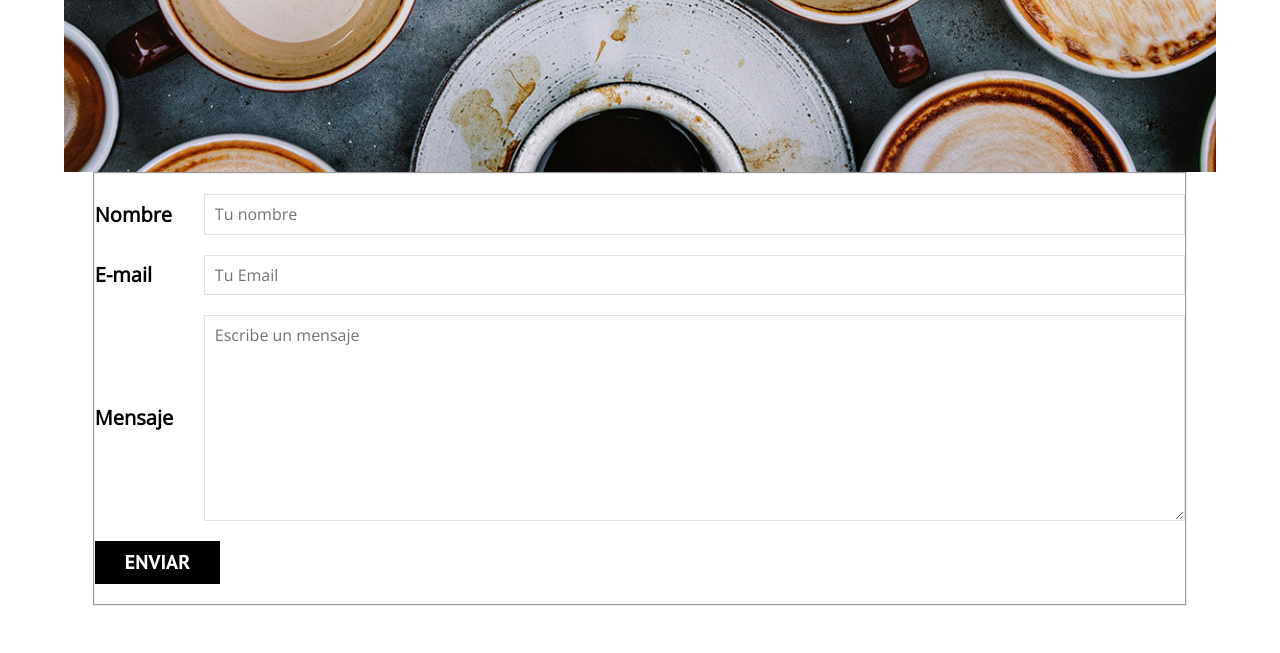
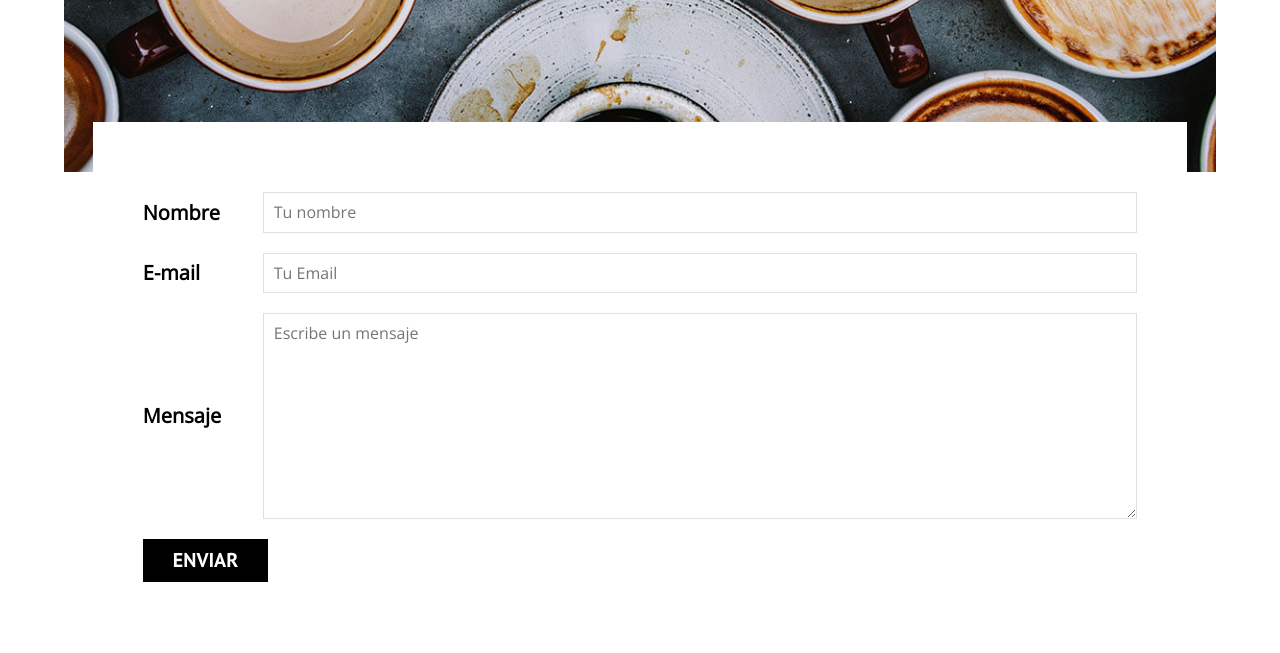
Before and after one commit to PabloAnv/Blog-de-Cafe, a plain HTML site: page contacto.html in a window 1280 px wide. Shown: the part 930-1583 px from the top of the page. Drawn offline with nearby package versions, Linux system fonts and the light colour scheme.

Commit message:
Ultimos toques con CSS

```diff
--- a/contacto.html
+++ b/contacto.html
@@ -39,7 +39,6 @@
         <h3 class="centrar-texto">Contacto</h3>
         <div class="contacto__imagen"></div>
         <form class="formulario">
-            <fieldset class="formulario__fieldset">
                 <div class="formulario__campo">
                     <label for="nombre" class="formulario__dato">Nombre</label>
                     <input class="formulario__entrada" type="text" placeholder="Tu nombre" id="nombre">
@@ -53,8 +52,7 @@
                     <textarea class="formulario__entrada" name="" id="mensaje" cols="30" rows="10"
                         placeholder="Escribe un mensaje"></textarea>
                 </div>
-                <input class="boton boton--negro" type="submit" Value="Enviar" id="">
-            </fieldset>
+                <input class="boton boton--negro boton--especial" type="submit" Value="Enviar" id="">
         </form>
     </main>
     <footer class="footer">
--- a/css/styles.css
+++ b/css/styles.css
@@ -77,6 +77,10 @@ img {
 
 .centrar-texto {
     text-align: center;
+}
+
+.wd-100{
+    width: 100%;
 }
 
 /**Header**/
@@ -216,12 +220,15 @@ img {
 
 .formulario {
     width: 95%;
-    margin: 0 auto;
+    margin: -5rem auto 0 auto;
+    background-color: var(--blanco);
+    padding: 5rem;
 }
 
 .formulario__fieldset{
     padding: 0;
     margin: 0;
+    border: none;
 }
 
 .formulario__campo {
@@ -252,6 +259,12 @@ img {
     display: flex;
     align-items: center;
     justify-content: space-between;
+}
+
+/**¡¡¡BOTON SUPER ESPECIAL!!!**/
+
+.boton--especial{
+    width: 100%;
 }
 
 @media (min-width: 768px) {
@@ -293,13 +306,19 @@ img {
 
     .formulario__campo {
         display: flex;
-        justify-content: space-between;
         align-items: center;
         gap: 3rem;
     }
 
+    .formulario__dato{
+        flex: 0 0 9rem;
+    }
     .formulario__entrada {
-        width: 90%;
+        flex: 1;
+    }
+
+    .boton--especial{
+        width: unset;
     }
 
 }
```
